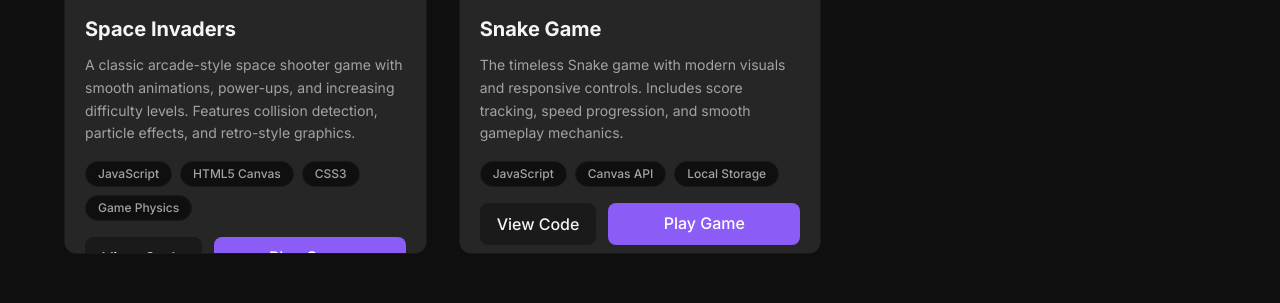
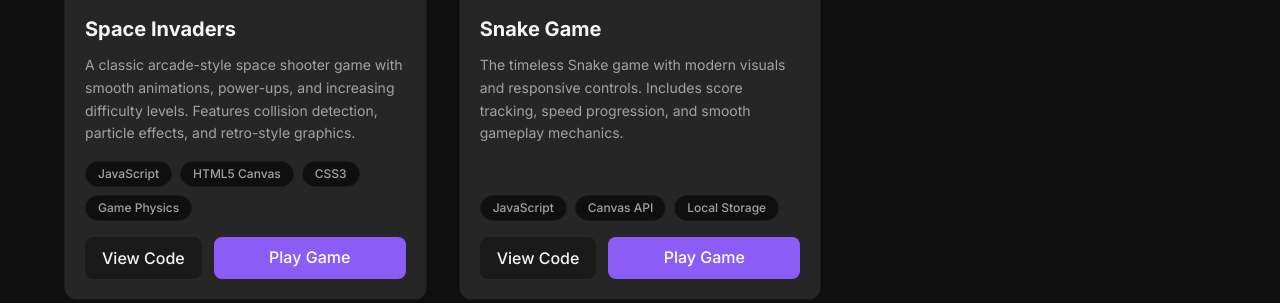
Before and after one commit to BryanPMX/Professional_Portfolio, an Astro site: page /games in a window 1280 px wide. Shown: the part 668-971 px from the top of the page. Built offline with nearby package versions, Linux system fonts and the light colour scheme; Astro itself is replaced by a stand-in of ours.

Commit message:
Restructure project cards - make buttons and technology tags always visible, only description scrolls

```diff
--- a/src/components/ProjectCard.astro
+++ b/src/components/ProjectCard.astro
@@ -34,17 +34,20 @@ const {
   </div>
 
   <!-- Content -->
-  <div class="p-5 flex flex-col flex-1 max-h-64 overflow-y-auto">
-    <h3 class="text-xl font-bold mb-3 text-dark-text group-hover:text-accent transition-colors leading-tight">
+  <div class="p-5 flex flex-col flex-1">
+    <h3 class="text-xl font-bold mb-3 text-dark-text group-hover:text-accent transition-colors leading-tight flex-shrink-0">
       {title}
     </h3>
 
-    <p class="text-dark-text-secondary mb-4 text-sm leading-relaxed">
-      {description}
-    </p>
+    <!-- Scrollable Description -->
+    <div class="flex-1 min-h-0 mb-4">
+      <p class="text-dark-text-secondary text-sm leading-relaxed overflow-y-auto max-h-32">
+        {description}
+      </p>
+    </div>
 
-    <!-- Technologies -->
-    <div class="flex flex-wrap gap-2 mb-4">
+    <!-- Technologies - Always Visible -->
+    <div class="flex flex-wrap gap-2 mb-4 flex-shrink-0">
       {technologies.map((tech) => (
         <span class="px-3 py-1 bg-dark-bg rounded-full text-xs text-dark-text-secondary border border-dark-surface font-medium">
           {tech}
@@ -52,8 +55,8 @@ const {
       ))}
     </div>
 
-    <!-- Action Buttons -->
-    <div class={`flex gap-3 mt-auto ${(!githubUrl || !liveUrl) ? 'justify-center' : ''}`}>
+    <!-- Action Buttons - Always Visible -->
+    <div class={`flex gap-3 flex-shrink-0 ${(!githubUrl || !liveUrl) ? 'justify-center' : ''}`}>
       {type === 'project' && (
         <>
           {githubUrl && (
```
